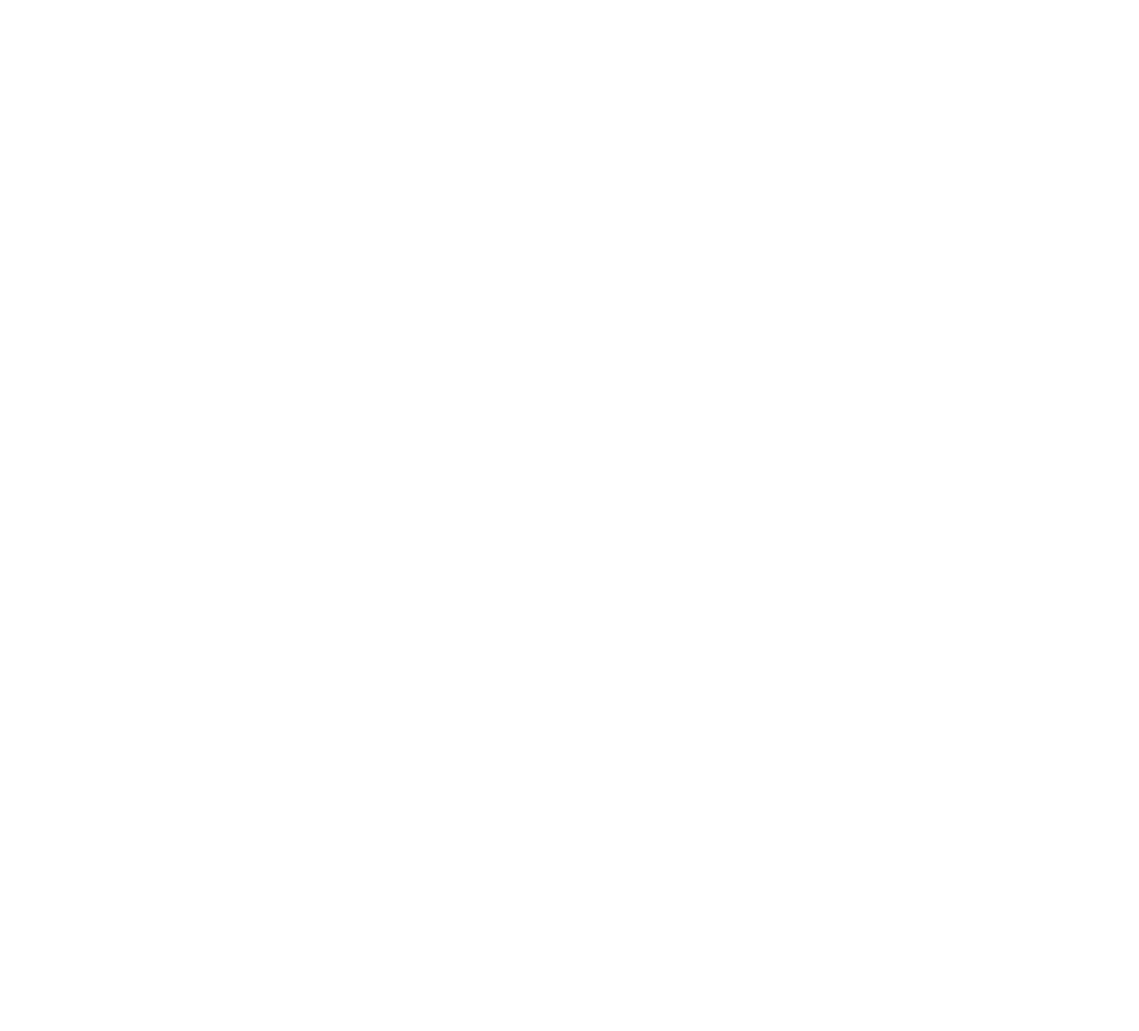
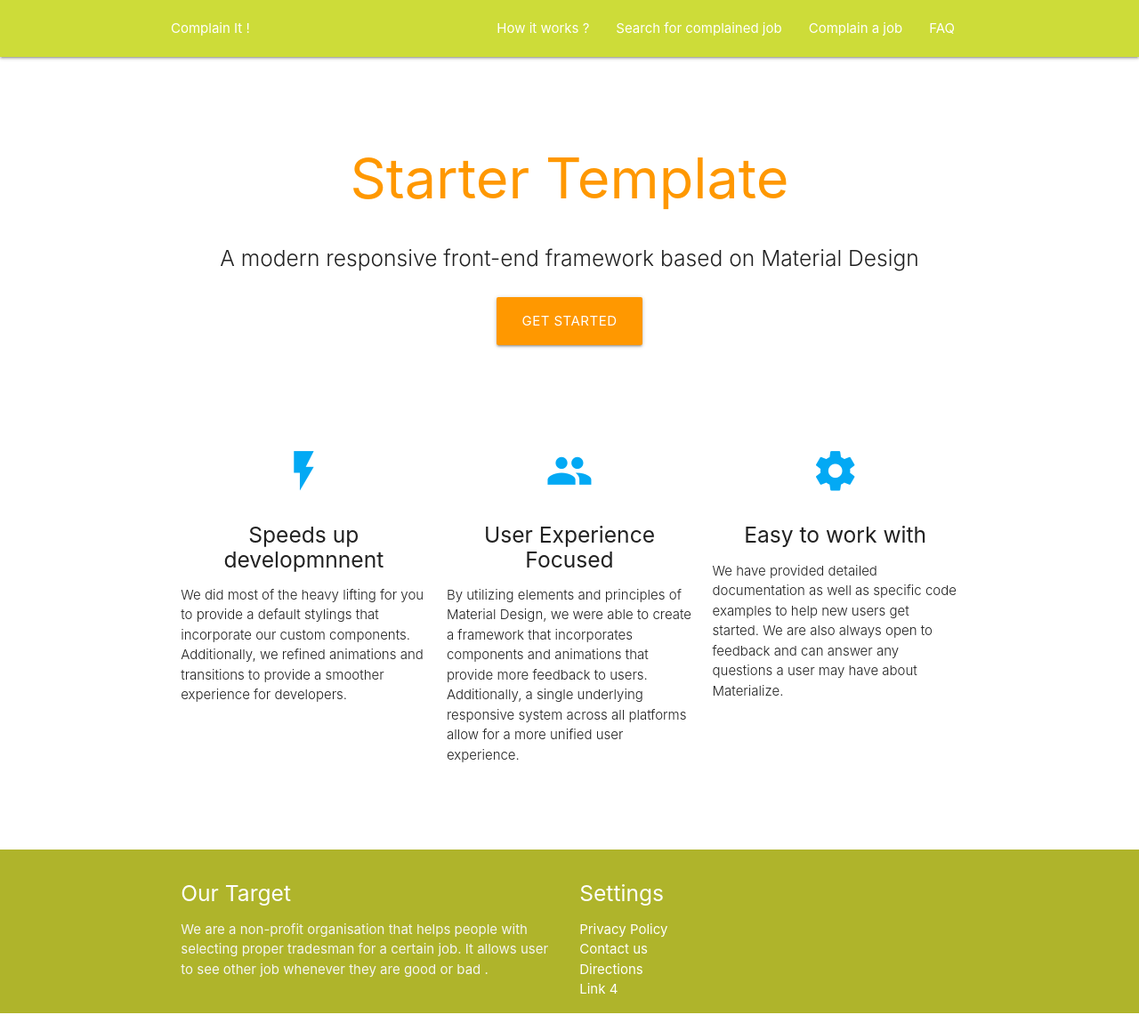
Before and after one commit to bloobsky/complain-it, a plain HTML site: page index.html in a window 1280 px wide. Shown: the whole page at 89% size. Before the commit the page ends 800 px from the top, so only its background shows below. Drawn offline with nearby package versions, Linux system fonts and the light colour scheme.

Commit message:
Added Logos

```diff
--- a/index.html
+++ b/index.html
@@ -0,0 +1,123 @@
+
+<!DOCTYPE html>
+<html lang="en">
+<head>
+  <meta http-equiv="Content-Type" content="text/html; charset=UTF-8"/>
+  <meta name="viewport" content="width=device-width, initial-scale=1, maximum-scale=1.0"/>
+  <title>Starter Template - Materialize</title>
+
+  <!-- CSS  -->
+  <link href="https://fonts.googleapis.com/icon?family=Material+Icons" rel="stylesheet">
+  <link href="static/css/materialize.min.css" type="text/css" rel="stylesheet" media="screen,projection"/>
+  <link href="static/css/style.css" type="text/css" rel="stylesheet" media="screen,projection"/>
+</head>
+<body>
+<!-- navbar -->
+
+  <nav class="lime" role="navigation">
+    <div class="nav-wrapper container ><a id="logo-container" href="#" class="brand-logo logofont">Complain It !</a>
+      <ul class="right hide-on-med-and-down">
+        <li><a href="#">How it works ?</a></li>
+        <li><a href="#">Search for complained job</a></li>
+
+        <li><a href="#">Complain a job</a></li>
+        <li><a href="#">FAQ</a></li>
+
+      </ul>
+
+
+      <ul id="nav-mobile" class="sidenav">
+        <li><a href="#">How it works ?</a></li>
+        <li><a href="#">Search for complained job</a></li>
+        <li><a href="#">Complain a job</a></li>
+        <li><a href="#">FAQ</a></li>
+      </ul>
+      <a href="#" data-target="nav-mobile" class="sidenav-trigger"><i class="material-icons">menu</i></a>
+    </div>
+  </nav>
+  <!-- header -->
+  <div class="section no-pad-bot" id="index-banner">
+    <div class="container">
+      <br><br>
+      <h1 class="header center orange-text">Starter Template</h1>
+      <div class="row center">
+        <h5 class="header col s12 light">A modern responsive front-end framework based on Material Design</h5>
+      </div>
+      <div class="row center">
+        <a href="http://materializecss.com/getting-started.html" id="download-button" class="btn-large waves-effect waves-light orange">Get Started</a>
+      </div>
+      <br><br>
+
+    </div>
+  </div>
+
+
+  <div class="container">
+   <!-- section -->
+    <div class="section">
+
+      <div class="row">
+        <div class="col s12 m4">
+          <div class="icon-block">
+            <h2 class="center light-blue-text"><i class="material-icons">flash_on</i></h2>
+            <h5 class="center">Speeds up developmnnent</h5>
+
+            <p class="light">We did most of the heavy lifting for you to provide a default stylings that incorporate our custom components. Additionally, we refined animations and transitions to provide a smoother experience for developers.</p>
+          </div>
+        </div>
+
+        <div class="col s12 m4">
+          <div class="icon-block">
+            <h2 class="center light-blue-text"><i class="material-icons">group</i></h2>
+            <h5 class="center">User Experience Focused</h5>
+
+            <p class="light">By utilizing elements and principles of Material Design, we were able to create a framework that incorporates components and animations that provide more feedback to users. Additionally, a single underlying responsive system across all platforms allow for a more unified user experience.</p>
+          </div>
+        </div>
+
+        <div class="col s12 m4">
+          <div class="icon-block">
+            <h2 class="center light-blue-text"><i class="material-icons">settings</i></h2>
+            <h5 class="center">Easy to work with</h5>
+
+            <p class="light">We have provided detailed documentation as well as specific code examples to help new users get started. We are also always open to feedback and can answer any questions a user may have about Materialize.</p>
+          </div>
+        </div>
+      </div>
+
+    </div>
+    <br><br>
+  </div>
+<!-- footer -->
+  <footer class="page-footer lime darken-2">
+    <div class="container">
+      <div class="row">
+        <div class="col l6 s12">
+          <h5 class="white-text">Our Target</h5>
+          <p class="grey-text text-lighten-4">We are a non-profit organisation that helps people with selecting proper tradesman for a certain job. It allows user to see other job whenever they are good or bad  .</p>
+
+
+        </div>
+        <div class="col l2 s12">
+          <h5 class="white-text">Settings</h5>
+          <ul>
+            <li><a class="white-text" href="#!">Privacy Policy</a></li>
+            <li><a class="white-text" href="#!">Contact us</a></li>
+            <li><a class="white-text" href="#!">Directions</a></li>
+            <li><a class="white-text" href="#!">Link 4</a></li>
+          </ul>
+        </div>
+
+      </div>
+    </div>
+
+
+
+
+  <!--  Scripts-->
+  <script src="https://code.jquery.com/jquery-2.1.1.min.js"></script>
+  <script src="js/materialize.js"></script>
+  <script src="js/init.js"></script>
+
+  </body>
+</html>
--- a/static/css/style.css
+++ b/static/css/style.css
@@ -1,10 +1,4 @@
-/* Custom Stylesheet */
-/**
- * Use this file to override Materialize files so you can update
- * the core Materialize files in the future
- *
- * Made By MaterializeCSS.com
- */
+#materialize-basic
 
 .icon-block {
   padding: 0 15px;
@@ -12,3 +6,10 @@
 .icon-block .material-icons {
 	font-size: inherit;
 }
+
+
+#navbar
+
+.logofont {
+   font-size: 16;
+}
```
Also changed, not shown: img/Logo.jpg (added), img/Logo.png (added), 1 other file.
